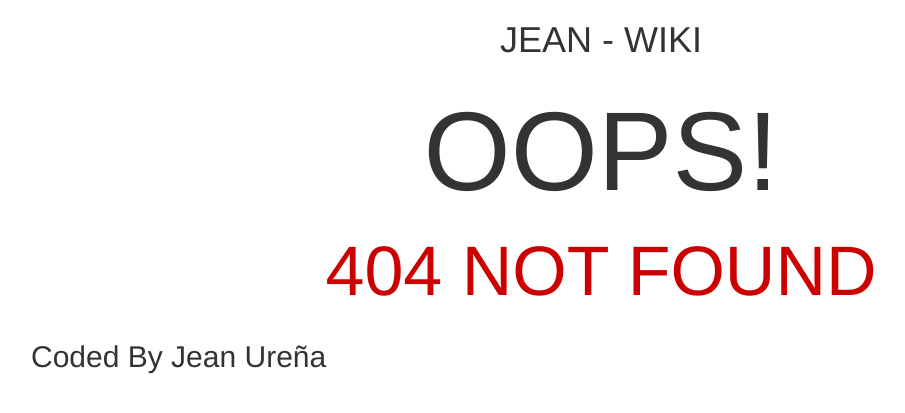
After one commit to JPGITHUB1519/Jean-Wiki, a Python web app: template templates/404.html in a window 1280 px wide. The commit adds this page. Shown: the top 413 px of the page, without its empty margins (39-944 px from the left). Run offline with Jinja, Linux system fonts and the light colour scheme; the template is opened without the code that fills it, so the values that code supplies are empty.

Commit message:
Add 404 Error

```diff
--- a/handlers/wikipage_handler.py
+++ b/handlers/wikipage_handler.py
@@ -36,4 +36,8 @@ class WikiPageHandler(Handler) :
 				self.redirect('/_edit' + url)
 		else :
 			# if the user do not exits only see
-			self.render("wikipage.html", post = post.content, access = False)
+			if post :
+				self.render("wikipage.html", post = post.content, access = False)
+			else :
+				#if the post do not exits, see the 404 page
+				self.render("404.html")
--- a/static/css/style.css
+++ b/static/css/style.css
@@ -64,6 +64,40 @@
 
 }
 
+
+
+.error
+{
+	color: #cc0000;
+	font-size : 1.5em;
+}
+
+/* ==========================================================================
+   Backgrounds
+   ==========================================================================
+*/
+
+.bg-gray
+{
+  background-color: #333333;
+}
+
+/* ==========================================================================
+   Fonts
+   ==========================================================================
+*/
+
+.text-large
+{
+  font-size: 8em !important;
+}
+
+.text-large-less
+{
+  font-size: 5em !important;
+}
+
+
 /* ==========================================================================
    Utilities
    ==========================================================================
@@ -71,11 +105,5 @@
 
 .little-padding
 {
-	padding: 0.5em;
+  padding: 0.5em;
 }
-
-.error
-{
-	color: #cc0000;
-	font-size : 1.5em;
-}
--- /dev/null
+++ b/templates/404.html
@@ -0,0 +1,11 @@
+{% extends "base.html" %}
+{% block title %} 404 - This Page was not Found in this Server {% endblock %}
+
+{% block content %}
+	<div class="row">
+		<div class="col-md-12">
+			<h1 class="text-large text-center">OOPS!</h1>
+			<h1 class="error text-large-less text-center">404 NOT FOUND</h1>
+		</div>
+	</div>
+{% endblock %}
```
Also changed, not shown: 1 other file.
